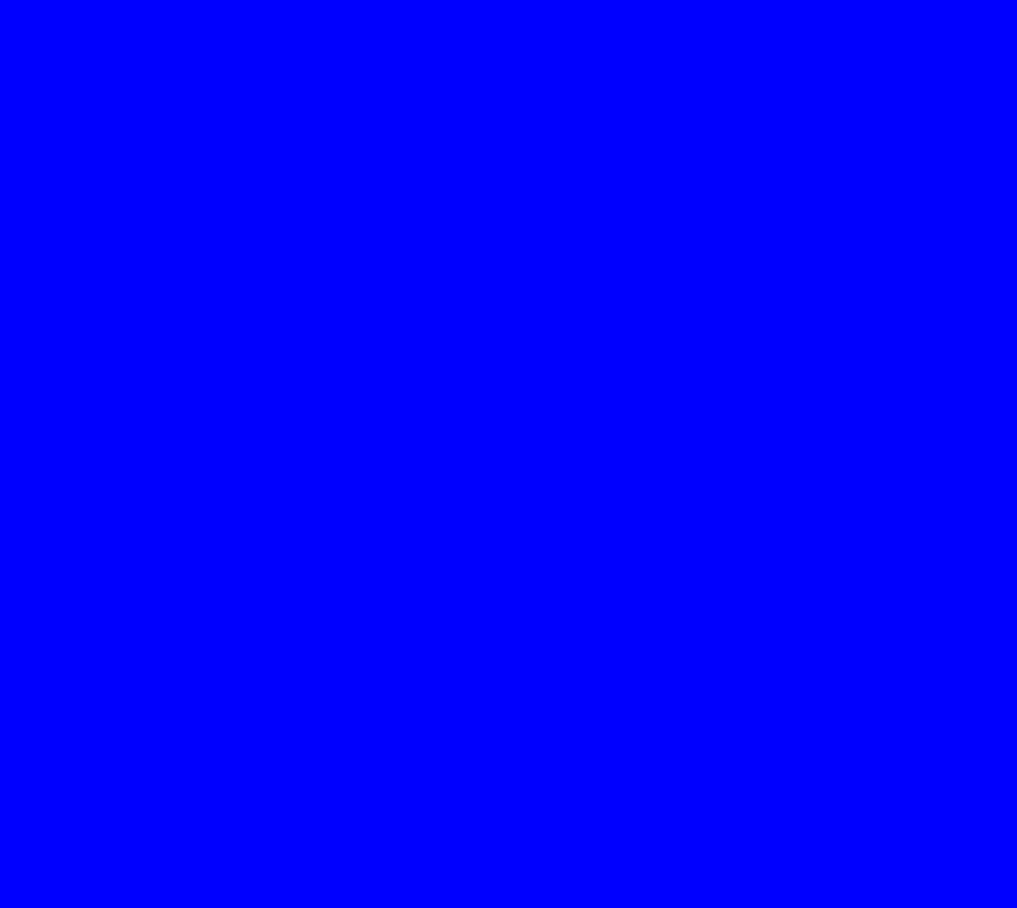
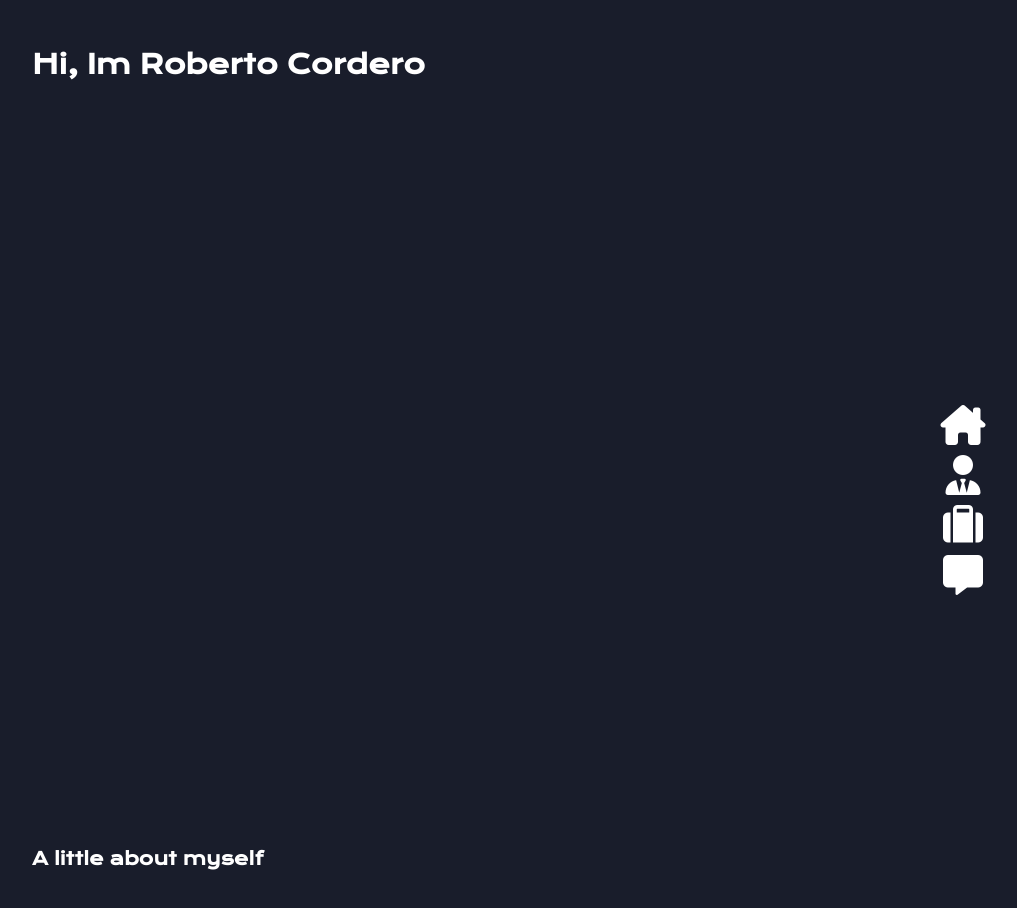
Before and after one commit to rcordero2/my-website, a plain HTML site: page index.html in a window 1280 px wide. Shown: the top 908 px of the page, without its empty margins (256-1273 px from the left). Before the commit the page ends 800 px from the top, so only its background shows below. Drawn offline with nearby package versions, Linux system fonts and the light colour scheme.

Commit message:
Added sections, navigation buttons, and font/icons

```diff
--- a/index.html
+++ b/index.html
@@ -6,9 +6,49 @@
     <meta name="viewport" content="width=device-width, initial-scale=1.0">
     <title>Portfolio</title>
     <link rel="stylesheet" href="styles/styles.css">
-
+    <link rel="preconnect" href="https://fonts.googleapis.com">
+<link rel="preconnect" href="https://fonts.gstatic.com" crossorigin> <!--Google Web Fonts-->
+<link rel="stylesheet" href="https://cdnjs.cloudflare.com/ajax/libs/font-awesome/6.2.1/css/all.min.css" integrity="sha512-MV7K8+y+gLIBoVD59lQIYicR65iaqukzvf/nwasF0nqhPay5w/9lJmVM2hMDcnK1OnMGCdVK+iQrJ7lzPJQd1w==" crossorigin="anonymous" referrerpolicy="no-referrer" />
+<link href="https://fonts.googleapis.com/css2?family=Krona+One&display=swap" rel="stylesheet">
 </head>
 <body>
 
+    <main>
+        <section class="container home" id="home">
+            <h1>Hi, Im <span> Roberto Cordero</span></h1>
+            <p>
+
+            </p>
+        </section>
+        <section class="container about" id="about">
+            <h4>A little about myself</h4>
+            <p>
+
+            </p>
+        </section>
+        <section class="container portfolio" id="porfolio">
+            <h4> In Progress </h4>
+        </section>
+        <section class="container contact" id="contact">
+            <h4>Feel Free to contact me on</h4>
+            <i class="fa-brands fa-linkedin"></i>
+
+        </section>
+    </main>
+    <div class="controls">
+        <div>
+            <a href="#home"><i class="fa-solid fa-house-chimney"></i></a>
+        </div>
+        <div>
+            <a href="#about"><i class="fa-solid fa-user-tie"></i></a>
+        </div>
+        <div>
+            <a href="#porfolio"><i class="fa-solid fa-suitcase"></i></a>
+        </div>
+        <div>
+            <a href="#contact"><i class="fa-solid fa-message"></i> </a>
+        </div>
+
+    </div>
 </body>
 </html>
--- a/styles/styles.scss
+++ b/styles/styles.scss
@@ -4,7 +4,35 @@
     box-sizing: border-box;
     list-style: none;
 }
+:root {
+    --color-primary: #191d2b;
+    --color-secondary: #27AE60;
+    --color-white: #FFFFFF;
+    --color-black: #000;
+    --color-grey0: #f8f8f8;
+    --color-grey-1: #dbe1e8;
+    --color-grey-2: #b2becd;
+    --color-grey-3: #6c7983;
+    --color-grey-4: #454e56;
+    --color-grey-5: #2a2e35;
+    --color-grey-6: #12181b;
+    --br-sm-2: 14px;
+    --box-shadow-1: 0 3px 15px rgba(0,0,0,.3);
+  }
 
 body{
-    background-color: blue;
+    background-color: var(--color-primary);
+    font-family: 'Krona One', sans-serif;
+    font-size: 1.1rem;
+    color: var(--color-white);
+    transition: all 0.4s ease-in-out;
 }
+
+section {
+    min-height: 100vh;
+    width: 100%;
+    position: absolute;
+    left: 0;
+    top: 0;
+    padding: 3rem 18rem;
+  }
```
Also changed, not shown: styles/styles.css, 1 other file.
